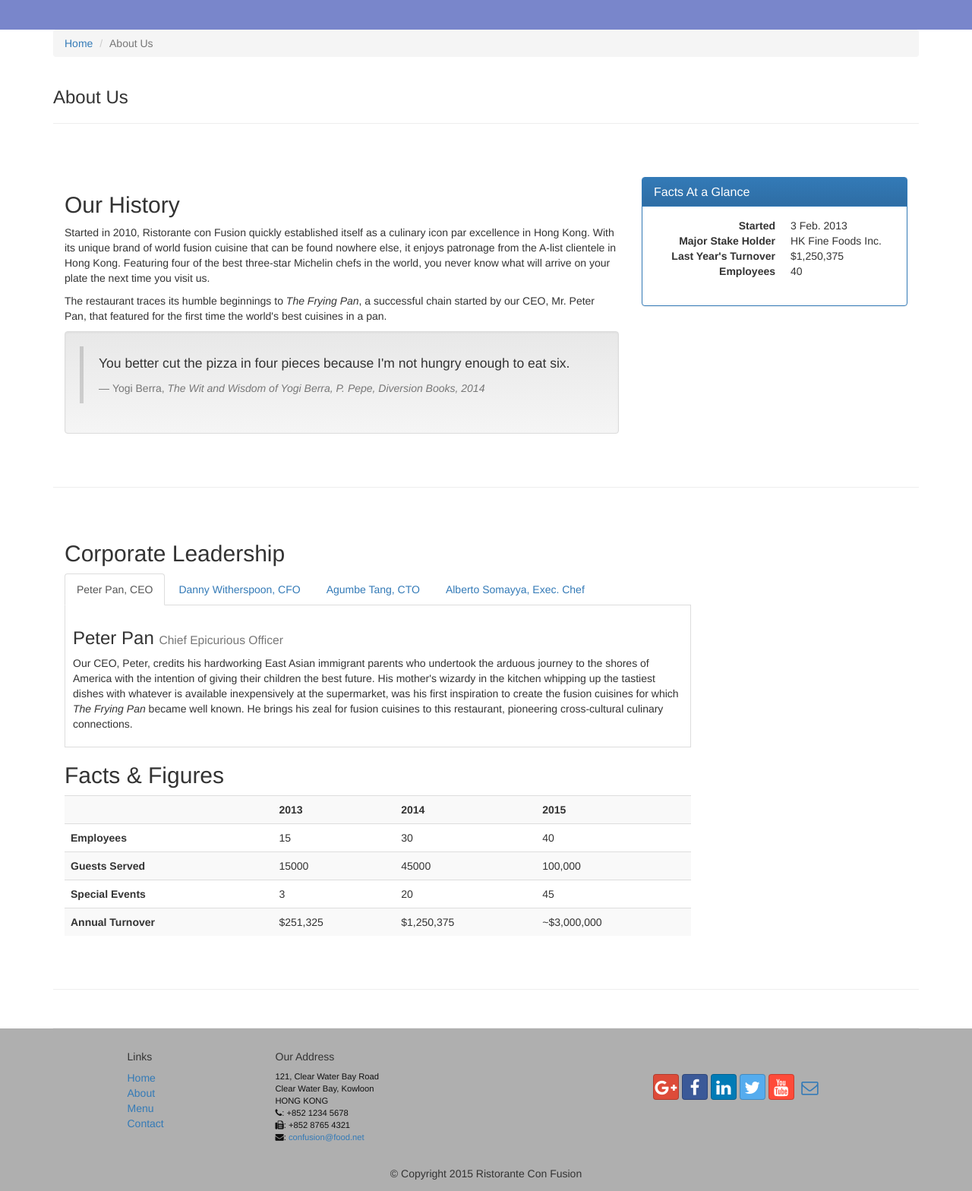
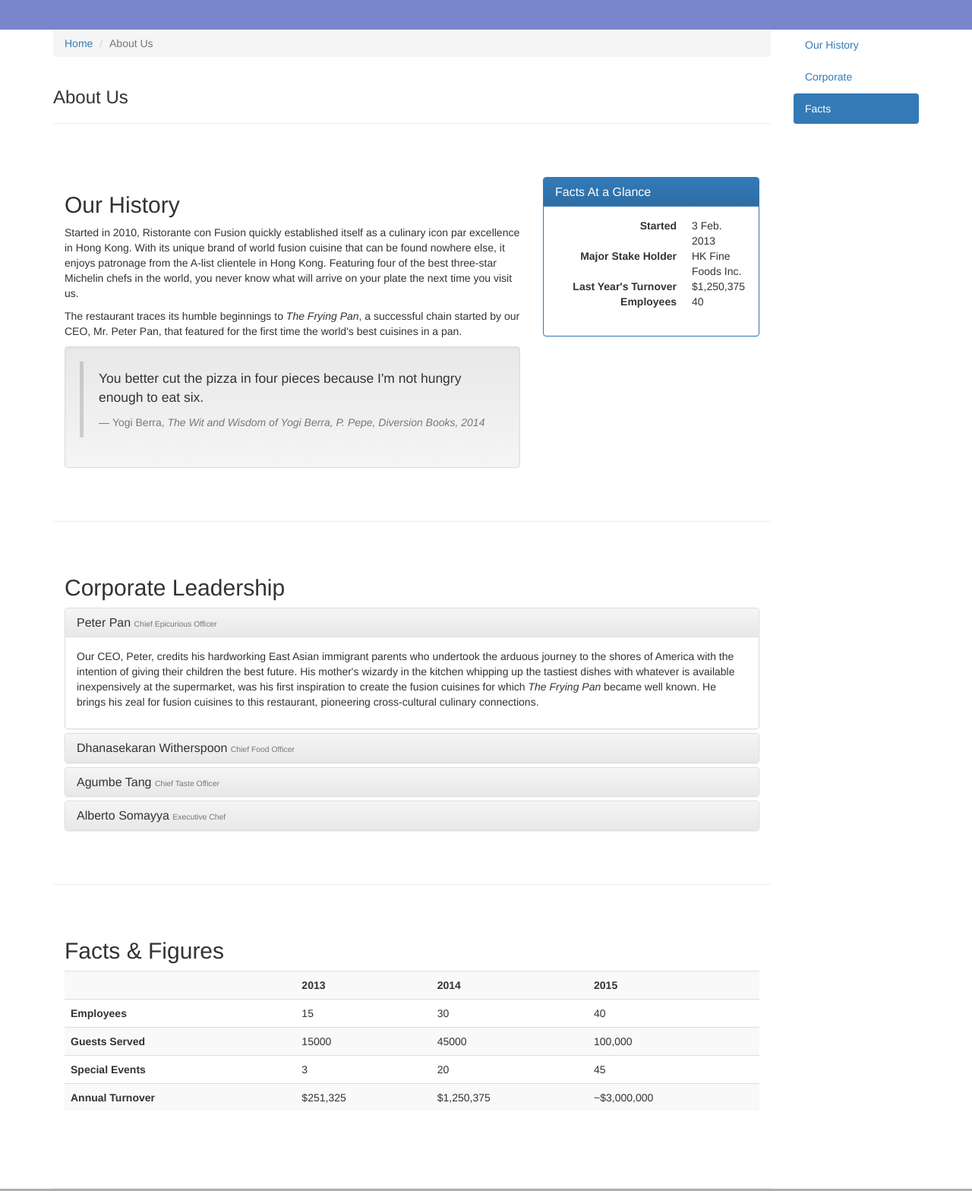
Before and after one commit to dmsuzuki/RestaurantConFusion, a plain HTML site: page aboutus.html in a window 1280 px wide. Shown: the part 420-1988 px from the top of the page at 76% size. Drawn offline with nearby package versions, Linux system fonts and the light colour scheme.

Commit message:
2.2 Hide and Seek
Collapse, Accordion, Scrollspy and Affix

```diff
--- a/aboutus.html
+++ b/aboutus.html
@@ -24,7 +24,8 @@
     <![endif]-->
 </head>
 
-<body>
+<body data-spy="scroll" data-target="#myScrollspy" data-offset="200">
+    <!-- NAVBAR -->
     <nav class="navbar navbar-inverse navbar-fixed-top" role="navigation">
         <div class="container">
             <div class="navbar-header">
@@ -78,6 +79,8 @@
             </div>
         </div>
     </nav>
+
+    <!-- JUMBOTRON -->
     <header class="jumbotron">
 
         <!-- Main component for a primary marketing message or call to action -->
@@ -99,20 +102,22 @@
 
     <div class="container">
         <div class="row">
+            <div class="col-xs-12 col-sm-10">
+                <div class="row">
                     <div class="col-xs-12">
                         <ul class="breadcrumb">
                             <li><a href="index.html">Home</a></li>
                             <li class="active">About Us</li>
                         </ul>
                     </div>
-            <div class="col-sm-12">
+                    <div class="col-xs-12">
                        <h3>About Us</h3>
                        <hr>
                     </div>
                 </div>
 
-        <div class="row row-content">
-            <div class="col-xs-8">
+                <div id="history" class="row row-content">
+                    <div class="col-xs-12 col-sm-6 col-lg-8">
                         <h2>Our History</h2>
                         <p>Started in 2010, Ristorante con Fusion quickly established itself as a culinary icon par excellence in Hong Kong. With its unique brand of world fusion cuisine that can be found nowhere else, it enjoys patronage from the A-list clientele in Hong Kong.  Featuring four of the best three-star Michelin chefs in the world, you never know what will arrive on your plate the next time you visit us.</p>
                         <p>The restaurant traces its humble beginnings to <em>The Frying Pan</em>, a successful chain started by our CEO, Mr. Peter Pan, that featured for the first time the world's best cuisines in a pan.</p>
@@ -126,7 +131,7 @@
                         </div>
 
                     </div>
-            <div class="col-xs-4">
+                    <div class="col-xs-12 col-sm-6 col-lg-4">
                         <div class="panel panel-primary">
                             <div class="panel-heading">
                                 <h3 class="panel-title">Facts At a Glance</h3>
@@ -147,50 +152,72 @@
                     </div>
                 </div>
 
-
-        <div class="row row-content">
-            <div class="col-xs-9">
+                <div id="corporate" class="row row-content">
+                    <div class="col-xs-12">
                         <h2>Corporate Leadership</h2>
-                <ul class="nav nav-tabs" role="tablist">
-                    <li role="presentation" class="active">
-                        <a href="#peter" aria-controls="peter" role="tab" data-toggle="tab">Peter Pan, CEO</a>
-                    </li>
-                    <li role="presentation">
-                        <a href="#danny" aria-controls="danny" role="tab" data-toggle="tab">Danny Witherspoon, CFO</a>
-                    </li>
-                    <li role="presentation">
-                        <a href="#agumbe" aria-controls="agumbe" role="tab" data-toggle="tab">Agumbe Tang, CTO</a>
-                    </li>
-                    <li role="presentation">
-                        <a href="#alberto" aria-controls="alberto" role="tab" data-toggle="tab">Alberto Somayya, Exec. Chef</a>
-                    </li>
-                </ul>
-
-                <div class="tab-content">
-                    <div role="tabpanel" class="tab-pane fade in active" id="peter">
-                        <h3>Peter Pan <small>Chief Epicurious Officer</small></h3>
+                        <div class="panel-group" id="accordion" role="tablist" aria-multiselectable="true">
+                            <div class="panel panel-default">
+                                <div class="panel-heading" role="tab" id="headingPeter">
+                                    <h3 class="panel-title">
+                                        <a role="button" data-toggle="collapse" data-parent="#accordion" href="#peter" aria-expanded="true" aria-controls="peter">
+                                            Peter Pan <small>Chief Epicurious Officer</small>
+                                        </a>
+                                    </h3>
+                                </div>
+                                <div role="tabpanel" class="panel-collapse collapse in" id="peter" aria-labelledby="headingPeter">
+                                    <div class="panel-body">
                                          <p>Our CEO, Peter, credits his hardworking East Asian immigrant parents who undertook the arduous journey to the shores of America with the intention of giving their children the best future. His mother's wizardy in the kitchen whipping up the tastiest dishes with whatever is available inexpensively at the supermarket, was his first inspiration to create the fusion cuisines for which <em>The Frying Pan</em> became well known. He brings his zeal for fusion cuisines to this restaurant, pioneering cross-cultural culinary connections.</p>
                                     </div>
-                    <div role="tabpanel" class="tab-pane fade" id="danny">
-                        <h3>Dhanasekaran Witherspoon <small>Chief Food Officer</small></h3>
+                                </div>
+                            </div>
+                            <div class="panel panel-default">
+                                <div class="panel-heading" role="tab" id="headingDanny">
+                                    <h3 class="panel-title">
+                                        <a class="collapsed" role="button" data-toggle="collapse" data-parent="#accordion" href="#danny" aria-expanded="false" aria-controls="danny">
+                                            Dhanasekaran Witherspoon <small>Chief Food Officer</small>
+                                        </a>
+                                    </h3>
+                                </div>
+                                <div role="tabpanel" class="panel-collapse collapse" id="danny" aria-labelledby="headingDanny">
+                                    <div class="panel-body">
                                         <p>Our CFO, Danny, as he is affectionately referred to by his colleagues, comes from a long established family tradition in farming and produce. His experiences growing up on a farm in the Australian outback gave him great appreciation for varieties of food sources. As he puts it in his own words, <em>Everything that runs, wins, and everything that stays, pays!</em></p>
                                     </div>
-                    <div role="tabpanel" class="tab-pane fade" id="agumbe">
-                        <h3>Agumbe Tang <small>Chief Taste Officer</small></h3>
+                                </div>
+                            </div>
+                            <div class="panel panel-default">
+                                <div class="panel-heading" role="tab" id="headingAgumbe">
+                                    <h3 class="panel-title">
+                                        <a class="collapsed" role="button" data-toggle="collapse" data-parent="#accordion" href="#agumbe" aria-expanded="false" aria-controls="agumbe">
+                                            Agumbe Tang <small>Chief Taste Officer</small>
+                                        </a>
+                                    </h3>
+                                </div>
+                                <div role="tabpanel" class="panel-collapse collapse" id="agumbe" aria-labelledby="headingAgumbe">
+                                    <div class="panel-body">
                                         <p>Blessed with the most discerning gustatory sense, Agumbe, our CFO, personally ensures that every dish that we serve meets his exacting tastes. Our chefs dread the tongue lashing that ensues if their dish does not meet his exacting standards. He lives by his motto, <em>You click only if you survive my lick.</em></p>
                                     </div>
-                    <div role="tabpanel" class="tab-pane fade" id="alberto">
-                        <h3>Alberto Somayya <small>Executive Chef</small></h3>
+                                </div>
+                            </div>
+                            <div class="panel panel-default">
+                                <div class="panel-heading" role="tab" id="headingAlberto">
+                                    <h3 class="panel-title">
+                                        <a class="collapsed" role="button" data-toggle="collapse" data-parent="#accordion" href="#alberto" aria-expanded="false" aria-controls="alberto">
+                                            Alberto Somayya <small>Executive Chef</small>
+                                        </a>
+                                    </h3>
+                                </div>
+                                <div role="tabpanel" class="panel-collapse collapse" id="alberto" aria-labelledby="headingAlberto">
+                                    <div class="panel-body">
                                         <p>Award winning three-star Michelin chef with wide International experience having worked closely with whos-who in the culinary world, he specializes in creating mouthwatering Indo-Italian fusion experiences. He says, <em>Put together the cuisines from the two craziest cultures, and you get a winning hit! Amma Mia!</em></p>
                                     </div>
                                 </div>
                             </div>
+                        </div>
+                    </div>
+                </div>
 
-            <div class="col-xs-3">
-                <p style="padding:20px;"></p>
-            </div>
-            <div class="row row-content">
-                <div class="col-xs-12 col-sm-9">
+                <div id="facts" class="row row-content">
+                    <div class="col-xs-12">
                         <h2>Facts &amp; Figures</h2>
                         <div class="table-responsive">
                             <table class="table table-striped">
@@ -227,15 +254,21 @@
                             </table>
                         </div>
                     </div>
-                <div class="col-xs-12 col-sm-3">
-                    <p style="padding:20px;"></p>
                 </div>
             </div>
 
+            <!-- SCROLLSPY AFFIX -->
+            <nav class="hidden-xs col-sm-2" id="myScrollspy">
+                <ul class="nav nav-pills nav-stacked" data-spy="affix" data-offset-top="400">
+                    <li><a href="#history">Our History</a></li>
+                    <li><a href="#corporate">Corporate</a></li>
+                    <li><a href="#facts">Facts</a></li>
+                </ul>
+            </nav>
+        </div>
     </div>
 
-    </div>
-
+    <!-- FOOTER -->
     <footer class="row-footer">
         <div class="container">
             <div class="row">
@@ -276,6 +309,7 @@
             </div>
         </div>
     </footer>
+
     <!-- jQuery (necessary for Bootstrap's JavaScript plugins) -->
     <script src="https://ajax.googleapis.com/ajax/libs/jquery/1.12.4/jquery.min.js"></script>
     <!-- Include all compiled plugins (below), or include individual files as needed -->
--- a/css/mystyles.css
+++ b/css/mystyles.css
@@ -68,3 +68,7 @@ body {
     border-bottom: 1px solid #ddd;
     padding: 10px;
 }
+
+.affix {
+    top:100px;
+}
```
Lines whose indentation alone changed are shown as unchanged.
